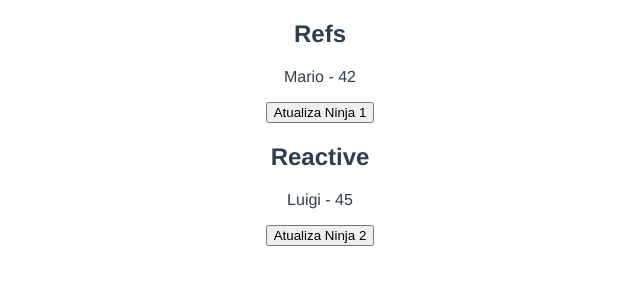
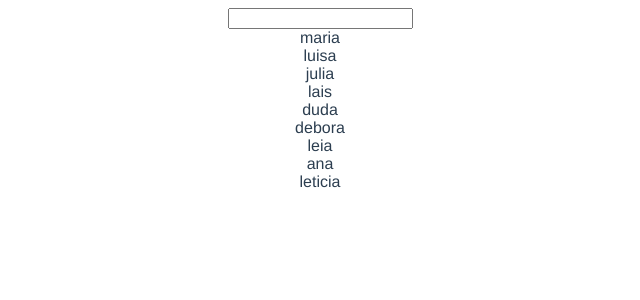
Before and after one commit to MaoDoBan/vue-blog-test, a Vue app: page / in a window 1280 px wide. Shown: the top 300 px of the page, without its empty margins (320-960 px from the left). Built offline with nearby package versions, Linux system fonts and the light colour scheme.

Commit message:
computed dentro de setup()

```diff
--- a/src/views/Home.vue
+++ b/src/views/Home.vue
@@ -1,32 +1,24 @@
 <template>
   <div class="home">
-    <h2>Refs</h2>
-    <p>{{ ninja1.nome }} - {{ ninja1.idade }}</p>
-    <button @click="atualizaNinja1">Atualiza Ninja 1</button>
-
-    <h2>Reactive</h2>
-    <p>{{ ninja2.nome }} - {{ ninja2.idade }}</p>
-    <button @click="atualizaNinja2">Atualiza Ninja 2</button>
+    <input type="text" v-model="busca">
+    <div v-for="nome in resultado" :key="nome">{{nome}}</div>
   </div>
 </template>
 
 <script>
-import { ref, reactive } from 'vue';
+import { computed, ref } from 'vue';
 
 export default {
   name: 'Home',
   setup(){ //roda antes dos livecycle hooks
-    const ninja1 = ref({nome: "Mario", idade: 42});
-    const ninja2 = reactive({nome: "Luigi", idade: 45});
+    const busca = ref("");
+    const nomes = ref(["maria", "luisa", "julia", "lais", "duda", "debora", "leia", "ana", "leticia"]);
 
-    function atualizaNinja1(){
-      ninja1.value.idade++;
-    }
-    function atualizaNinja2(){
-      ninja2.idade++;
-    }
+    const resultado = computed(() => nomes.value.filter(
+      nome => nome.includes(busca.value)
+    ));
 
-    return {ninja1, ninja2, atualizaNinja1, atualizaNinja2};
+    return {busca, resultado};
   }
 }
 </script>
```
